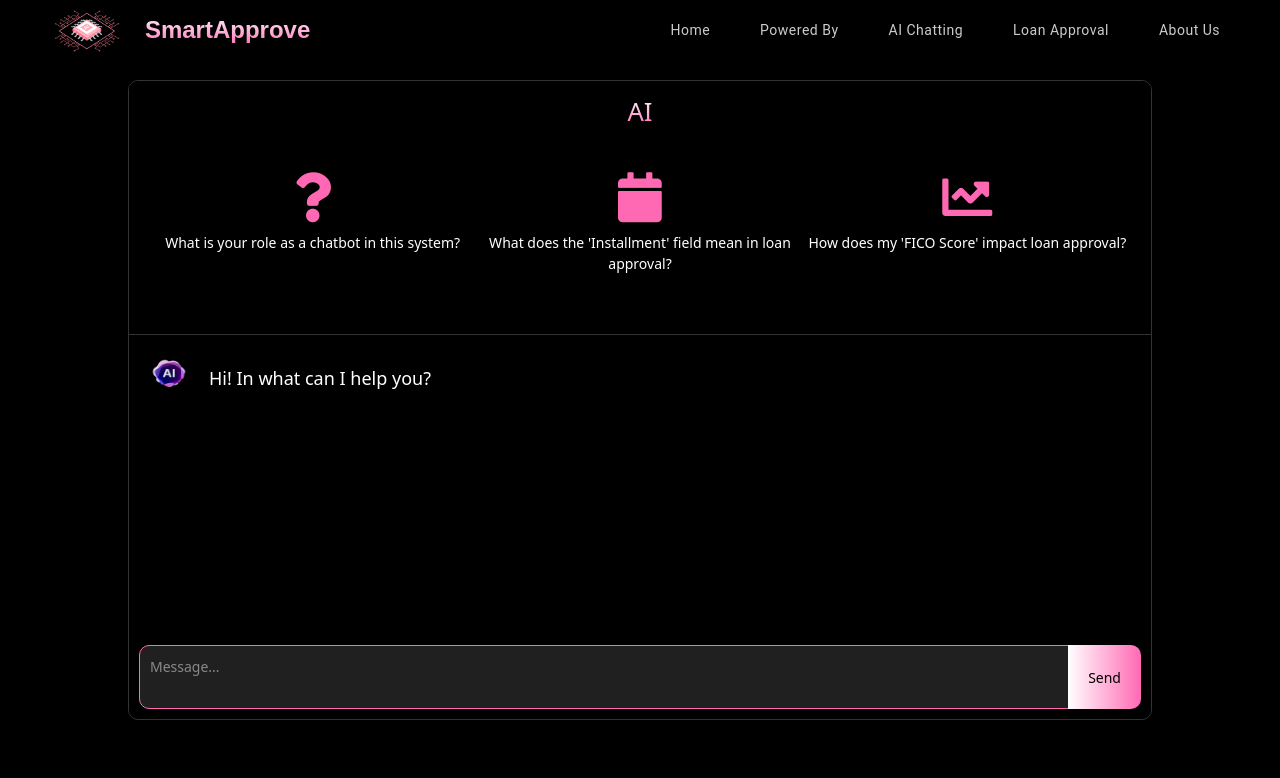
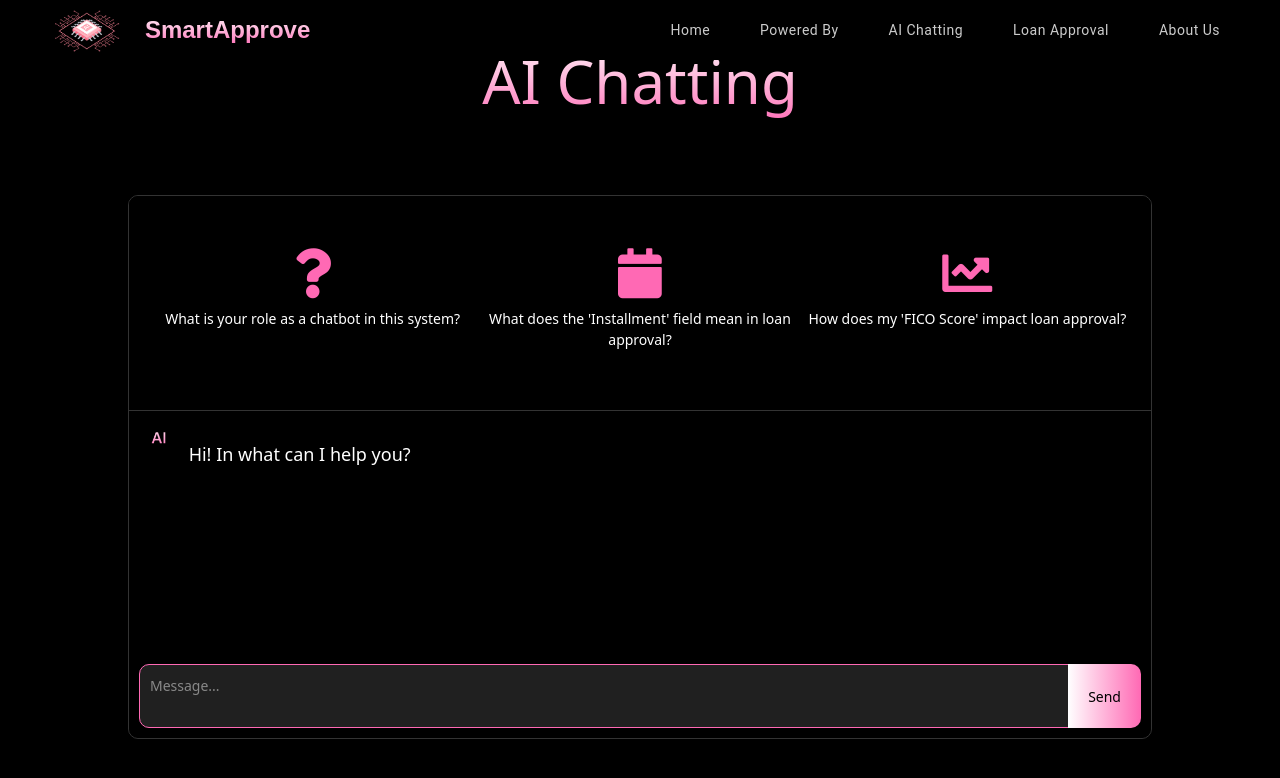
Before and after one commit to mirelesDavid/SmartAprrove, a React (Create React App) app in the folder client/hack24/: page /chatbot in a window 1280 px wide. Shown: the top 778 px of the page. Built offline with nearby package versions, Linux system fonts and the light colour scheme.

Commit message:
Final Commit

```diff
--- a/client/hack24/src/Components/ChatMessage.jsx
+++ b/client/hack24/src/Components/ChatMessage.jsx
@@ -5,7 +5,9 @@ const ChatMessage = ({ message }) => {
   const className = message.sender === 'user' ? 'chat outgoing' : 'chat incoming';
   return (
     <li className={className}>
-      {message.sender === 'bot' && <img src="/newAI.png" alt="Logo AI" className="logoAi" />}
+      {message.sender === 'bot' && <img src="/AILogo.png" alt="Logo AI" className="logoAi" style={{width:"2%", height:"2%"
+
+      }}/>}
       <p>{message.text}</p>
     </li>
   );
--- a/client/hack24/src/Pages/ChatBot.css
+++ b/client/hack24/src/Pages/ChatBot.css
@@ -1,16 +1,29 @@
+#titleXd {
+  text-align: center;
+  color: white;
+  margin: 0; /* Removes default margins */
+  padding-top: 10px; /* Adjust this if you want a small gap */
+}
+
+/* Ensure the container uses available space efficiently */
 .chatbot-container {
   display: flex;
   justify-content: center;
   align-items: center;
-  height: 100vh;
-  background: black; /* Fondo negro como en la página principal */
+  height: calc(100vh - 120px); /* Rests the NavBar and h1 */
+  background: black;
+}
+
+/* Reduce padding at the top of the content */
+.main-content {
+  padding-top: 35px; /* Decreased from 60px to 30px */
 }
 
 .chatbot {
   width: 80%;
   height: 80%;
-  background: #000000; /* Fondo oscuro para el chatbot */
-  border: 1px solid #333333; /* Borde oscuro */
+  background: #000000;
+  border: 1px solid #333333;
   border-radius: 10px;
   overflow: hidden;
   display: flex;
--- a/client/hack24/src/Pages/ChatBot.jsx
+++ b/client/hack24/src/Pages/ChatBot.jsx
@@ -37,13 +37,12 @@ const ChatBot = () => {
 
   return (
     <>
-      <NavBar />
-
+  <NavBar style={{position:"fixed"}}/>
+    <div className="main-content">
+      <h1 id='titleXd'>AI Chatting</h1>
       <div className="chatbot-container">
-
         <div className="chatbot">
           <div className='headerXd'>
-            <h2 id='titleXd'>AI</h2>
           </div>
           {showButtons && <Botones onButtonClick={handleButtonClick} />}
           <ul className="chatbox">
@@ -54,6 +53,7 @@ const ChatBot = () => {
           <ChatInput onSendMessage={handleSendMessage} />
         </div>
       </div>
+    </div>
     </>
   );
 };
--- a/client/hack24/src/Pages/LoanSystemPage.css
+++ b/client/hack24/src/Pages/LoanSystemPage.css
@@ -30,6 +30,7 @@ html, body {
     -webkit-background-clip: text;
     -webkit-text-fill-color: transparent;
     margin-bottom: 20px;
+    padding: 10px;
   }
 
   p {
--- a/client/hack24/src/Pages/MainPage.jsx
+++ b/client/hack24/src/Pages/MainPage.jsx
@@ -38,7 +38,7 @@ const MainPage = () => {
           <div className="hero-section">
             <h1>AI-Powered: Making Smarter Loan Decisions in Seconds</h1>
             <p>
-            By using PyTorch a machine learning model, banks can predict loan outcomes with high accuracy, reducing defaults and financial risk. Our model classifier have shown 99.2% accuracy in predicting loan approvals, which greatly outperforms traditional methods.
+            Harnessing the power of PyTorch and advanced machine learning algorithms, our AI-driven solution empowers banks to predict loan outcomes with remarkable accuracy. With a 99.2% success rate in predicting loan approvals, our model dramatically reduces defaults and financial risks, surpassing traditional evaluation methods.
             </p>
             <div className="button-container">
               <button className="cta-button" onClick={() => navigate('/chatbot')}>Use AI Chatting</button>
```
Also changed, not shown: client/hack24/public/AILogo.png (added), 1 other file (tests, documents, lock files or other folders).
